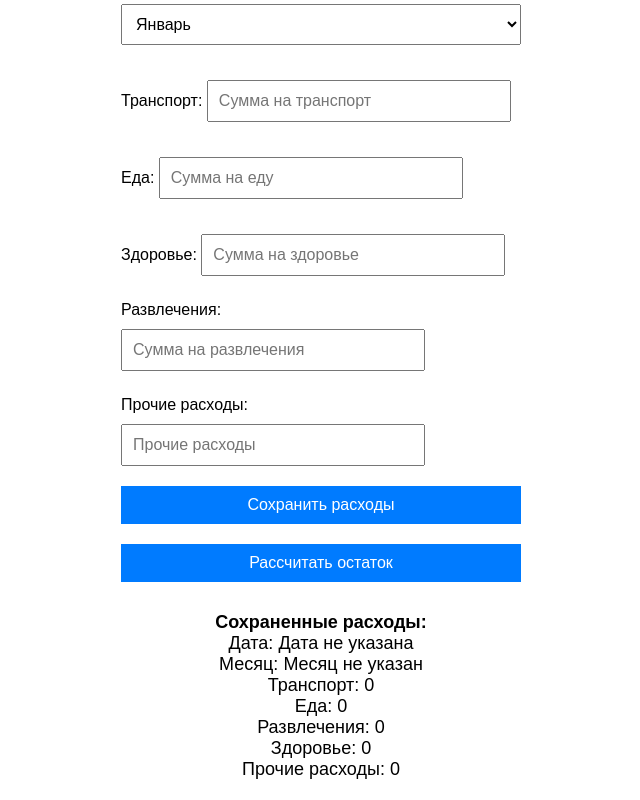
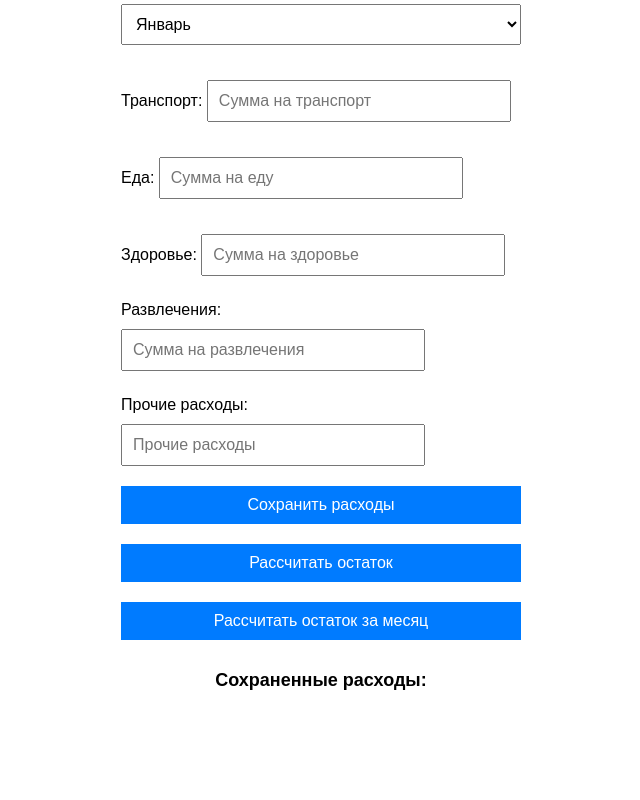
Before and after one commit to Den5611/Kurs, a plain HTML site: page index.html in a window 1280 px wide. Shown: the part 303-1103 px from the top of the page, without its empty margins (319-959 px from the left). After the commit the page ends 1014 px from the top, so only its background shows below. Drawn offline with Linux system fonts and the light colour scheme.

Commit message:
Update index.html

```diff
--- a/index.html
+++ b/index.html
@@ -97,6 +97,8 @@
 
         <button onclick="calculate()">Рассчитать остаток</button>
 
+        <button onclick="calculateMonthly()">Рассчитать остаток за месяц</button>
+
         <div id="result" class="result"></div>
         <div id="savedData" class="result"></div>
     </div>
@@ -113,39 +115,66 @@
             const month = document.getElementById('month').value || "Месяц не указан";
 
             const expenses = { transport, food, entertaiments, health, other, date, month };
-            localStorage.setItem('expenses', JSON.stringify(expenses));
+            const allExpenses = JSON.parse(localStorage.getItem('allExpenses')) || [];
+            allExpenses.push(expenses);
+            localStorage.setItem('allExpenses', JSON.stringify(allExpenses));
 
             displaySavedData();
         }
 
         // Функция для отображения сохраненных данных
         function displaySavedData() {
-            const savedExpenses = JSON.parse(localStorage.getItem('expenses')) || { transport: 0, food: 0, entertaiments: 0, health: 0, other: 0, date: "Дата не указана", month: "Месяц не указан" };
+            const allExpenses = JSON.parse(localStorage.getItem('allExpenses')) || [];
             const savedDataElement = document.getElementById('savedData');
-            savedDataElement.innerHTML = `
-                <strong>Сохраненные расходы:</strong><br>
-                Дата: ${savedExpenses.date} <br>
-                Месяц: ${savedExpenses.month} <br>
-                Транспорт: ${savedExpenses.transport} <br>
-                Еда: ${savedExpenses.food} <br>
-                Развлечения: ${savedExpenses.entertaiments} <br>
-                Здоровье: ${savedExpenses.health} <br>
-                Прочие расходы: ${savedExpenses.other}
-            `;
+            savedDataElement.innerHTML = "<strong>Сохраненные расходы:</strong><br>";
+            allExpenses.forEach((expense, index) => {
+                savedDataElement.innerHTML += `
+                    <strong>Запись ${index + 1}:</strong><br>
+                    Дата: ${expense.date} <br>
+                    Месяц: ${expense.month} <br>
+                    Транспорт: ${expense.transport} <br>
+                    Еда: ${expense.food} <br>
+                    Развлечения: ${expense.entertaiments} <br>
+                    Здоровье: ${expense.health} <br>
+                    Прочие расходы: ${expense.other} <br><br>
+                `;
+            });
         }
 
         // Функция для расчета остатка
         function calculate() {
             const income = parseFloat(document.getElementById('income').value) || 0;
-            const savedExpenses = JSON.parse(localStorage.getItem('expenses')) || { transport: 0, food: 0, entertaiments: 0, health: 0, other: 0 };
+            const allExpenses = JSON.parse(localStorage.getItem('allExpenses')) || [];
 
-            const totalExpenses = savedExpenses.transport + savedExpenses.food + savedExpenses.entertaiments + savedExpenses.health + savedExpenses.other;
+            const totalExpenses = allExpenses.reduce((total, expense) => {
+                return total + expense.transport + expense.food + expense.entertaiments + expense.health + expense.other;
+            }, 0);
+
             const balance = income - totalExpenses;
 
             const resultElement = document.getElementById('result');
             resultElement.innerHTML = balance >= 0
-                ? `Ваш остаток: <strong>${balance.toFixed(2)}</strong>`
-                : `Ваш долг: <strong>${Math.abs(balance).toFixed(2)}</strong>`;
+                ? `Ваш общий остаток: <strong>${balance.toFixed(2)}</strong>`
+                : `Ваш общий долг: <strong>${Math.abs(balance).toFixed(2)}</strong>`;
+        }
+
+        // Функция для расчета остатка за месяц
+        function calculateMonthly() {
+            const selectedMonth = document.getElementById('month').value;
+            const allExpenses = JSON.parse(localStorage.getItem('allExpenses')) || [];
+
+            const monthlyExpenses = allExpenses.filter(expense => expense.month === selectedMonth);
+            const totalMonthlyExpenses = monthlyExpenses.reduce((total, expense) => {
+                return total + expense.transport + expense.food + expense.entertaiments + expense.health + expense.other;
+            }, 0);
+
+            const income = parseFloat(document.getElementById('income').value) || 0;
+            const monthlyBalance = income - totalMonthlyExpenses;
+
+            const resultElement = document.getElementById('result');
+            resultElement.innerHTML = monthlyBalance >= 0
+                ? `Остаток за ${selectedMonth}: <strong>${monthlyBalance.toFixed(2)}</strong>`
+                : `Долг за ${selectedMonth}: <strong>${Math.abs(monthlyBalance).toFixed(2)}</strong>`;
         }
 
         // Отображение сохраненных данных при загрузке страницы
```
